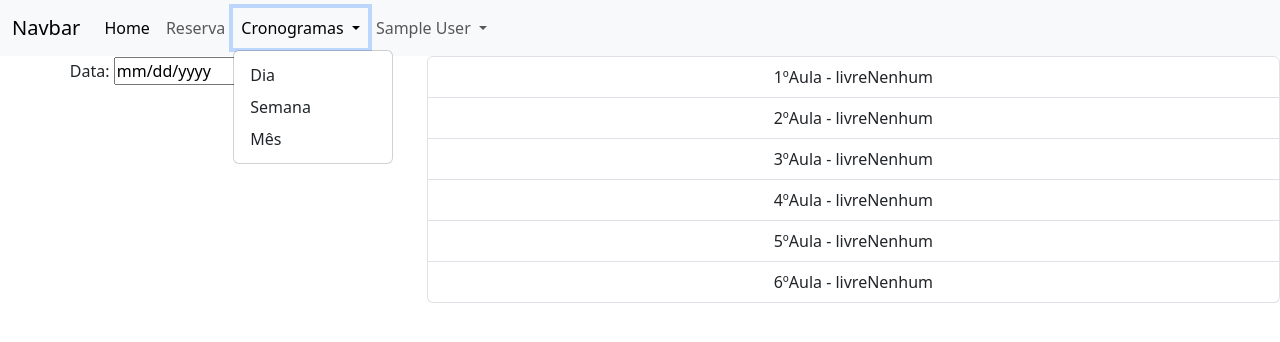
After one commit to FelipeBarbisan766/Prj_RLE, a PHP site: page /Calendario/semana.php in a window 1280 px wide, after a click on "Cronogramas". The commit adds this page. Shown: the top 342 px of the page. Run offline with PHP 8.4, Linux system fonts and the light colour scheme; the visitor is signed in with stand-in values (Sample User, id 1); data comes from the database, SQL or seed files in the repository.

Commit message:
update of names

```diff
--- /dev/null
+++ b/Calendario/semana.php
@@ -0,0 +1,57 @@
+<?php
+include_once ("../conexao.php");
+include_once ("../navbar.php");
+date_default_timezone_set('America/Sao_Paulo');
+?>
+<div class="row g-0 text-center">
+    <div class="col-6 col-md-4">
+        <form action="" method="get">
+            <label for="data">Data:</label>
+            <input type="date" name="data" id="data">
+            <input type="submit" value="Continuar">
+        </form>
+    </div>
+    <div class="col-sm-6 col-md-8">
+        <div class="list-group">
+        <?php
+        if (isset($_GET['data'])) {
+            $data = $_GET['data'];
+        } else {
+            $data = date("Y-m-d");
+        }
+        $slq = mysqli_query($conexao, "SELECT r.res_aula as aula,r.res_desc as descr,r.res_isActive as active, p.prof_nome as prof FROM reserva as r INNER JOIN professor as p on r.prof_cod=p.prof_cod INNER JOIN laboratorio as l on r.lab_cod=l.lab_cod WHERE r.res_data = '$data' ORDER BY r.res_aula ASC");
+         while ($reserva = mysqli_fetch_array($slq)) {
+                switch ($reserva["aula"]) {
+                    case "1":
+                        $aula1 = ['desc' => $reserva['descr'],'prof' => $reserva['prof']];
+                        break;
+                    case "2":
+                        $aula2 = ['desc' => $reserva['descr'],'prof' => $reserva['prof']];
+                        break;
+                    case "3":
+                        $aula3 = array('desc' => $reserva['descr'],'prof' => $reserva['prof']);
+                        break;
+                    case "4":
+                        $aula4 = array('desc' => $reserva['descr'],'prof' => $reserva['prof']);
+                        break;
+                    case "5":
+                        $aula5 = array('desc' => $reserva['descr'],'prof' => $reserva['prof']);
+                        break;
+                    case "6":
+                        $aula6 = array('desc' => $reserva['descr'],'prof' => $reserva['prof']);
+                        break;
+                    default:
+                        break;
+                    }
+            }
+
+        ; ?>
+        <a class="list-group-item list-group-item-action" <?php if(!isset($aula1)){echo 'href="../Reserva/formReserva.php?data='.$data.'&aula=1"';}else{echo 'disabled';}?>>1ºAula - <?php if(!isset($aula1)){echo "livre";}else{echo $aula1['desc'];}if(!isset($aula1)){echo "Nenhum";}else{echo '- Professor(a)'.$aula1['prof'];}  ?></a>
+        <a class="list-group-item list-group-item-action" <?php if(!isset($aula1)){echo 'href="../Reserva/formReserva.php?data='.$data.'&aula=2"';}else{echo 'disabled';}?>>2ºAula - <?php if(!isset($aula2)){echo "livre";}else{echo $aula2['desc'];}if(!isset($aula2)){echo "Nenhum";}else{echo '- Professor(a)'.$aula2['prof'];}  ?></a>
+        <a class="list-group-item list-group-item-action" <?php if(!isset($aula1)){echo 'href="../Reserva/formReserva.php?data='.$data.'&aula=3"';}else{echo 'disabled';}?>>3ºAula - <?php if(!isset($aula3)){echo "livre";}else{echo $aula3['desc'];}if(!isset($aula3)){echo "Nenhum";}else{echo '- Professor(a)'.$aula3['prof'];}  ?></a>
+        <a class="list-group-item list-group-item-action" <?php if(!isset($aula1)){echo 'href="../Reserva/formReserva.php?data='.$data.'&aula=4"';}else{echo 'disabled';}?>>4ºAula - <?php if(!isset($aula4)){echo "livre";}else{echo $aula4['desc'];}if(!isset($aula4)){echo "Nenhum";}else{echo '- Professor(a)'.$aula4['prof'];}  ?></a>
+        <a class="list-group-item list-group-item-action" <?php if(!isset($aula1)){echo 'href="../Reserva/formReserva.php?data='.$data.'&aula=5"';}else{echo 'disabled';}?>>5ºAula - <?php if(!isset($aula5)){echo "livre";}else{echo $aula5['desc'];}if(!isset($aula5)){echo "Nenhum";}else{echo '- Professor(a)'.$aula5['prof'];}  ?></a>
+        <a class="list-group-item list-group-item-action" <?php if(!isset($aula1)){echo 'href="../Reserva/formReserva.php?data='.$data.'&aula=6"';}else{echo 'disabled';}?>>6ºAula - <?php if(!isset($aula6)){echo "livre";}else{echo $aula6['desc'];}if(!isset($aula6)){echo "Nenhum";}else{echo '- Professor(a)'.$aula6['prof'];}  ?></a>
+        </div>
+    </div>
+</div>
--- a/navbar.php
+++ b/navbar.php
@@ -32,8 +32,8 @@
             Cronogramas
           </a>
           <ul class="dropdown-menu">
-            <li><a class="dropdown-item" href="/Prj_RLE/Calendario/calendario.php">Dia</a></li>
-            <li><a class="dropdown-item" href="#">Semana</a></li>
+            <li><a class="dropdown-item" href="/Prj_RLE/Calendario/dia.php">Dia</a></li>
+            <li><a class="dropdown-item" href="/Prj_RLE/Calendario/semana.php">Semana</a></li>
             <li><a class="dropdown-item" href="#">Mês</a></li>
           </ul>
         </li>
```
Also changed, not shown: Calendario/teste.php (added, +34 -0 lines), Calendario/dia.php (renamed from Calendario/calendario.php).
